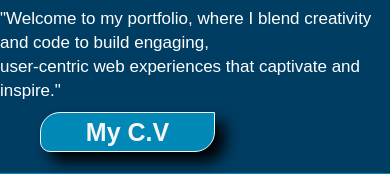
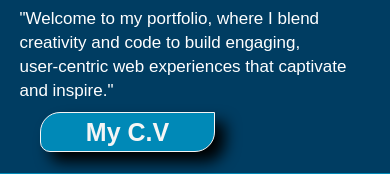
Before and after one commit to hafiz899/portfolio.github.io, a plain HTML site: page index.html in a window 390 px wide. Shown: the part 376-550 px from the top of the page. Drawn offline with Linux system fonts and the light colour scheme.

Commit message:
style.css

```diff
--- a/style.css
+++ b/style.css
@@ -312,6 +312,10 @@ footer {
   #hero .container {
     flex-direction: column;
   }
+  .container .about{
+  font-size: 17px;
+  width: 90%;
+}
   .hero_image {
     display: grid;
     place-items: center;
@@ -331,6 +335,10 @@ footer {
     display: grid;
     place-items: center;
   }
+  .container .about{
+  font-size: 17px;
+  width: 90%;
+}
   #contact .container {
     height: 50vh;
   }
```
